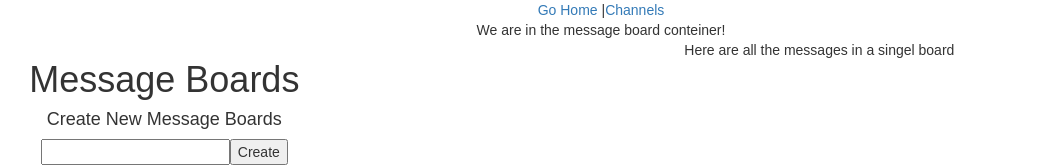
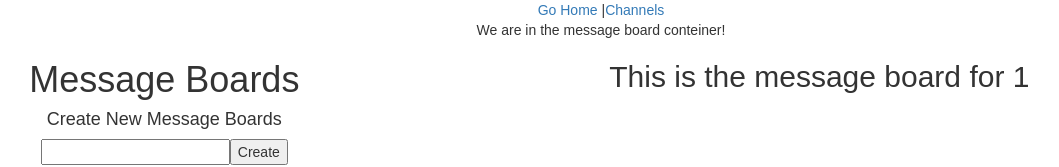
Before and after one commit to aturkewi/open-message-board, a React (Create React App) app: page /channels/1 in a window 1280 px wide. Shown: the top 167 px of the page, without its empty margins (39-1098 px from the left). Built offline with nearby package versions, Linux system fonts and the light colour scheme; no server answers.

Commit message:
Update messages component to MessagesContainer

```diff
--- a/src/Routes.js
+++ b/src/Routes.js
@@ -5,7 +5,7 @@ import { Route, IndexRoute } from 'react-router'
 import App from './components/App'
 import Home from './components/Home'
 import MessageBoardContainer from './components/MessageBoardContainer'
-import Messages from './components/Messages'
+import MessagesContainer from './components/MessagesContainer'
 
 export default (
   <Route
@@ -19,7 +19,7 @@ export default (
       component={MessageBoardContainer}>
       <Route
         path="/channels/:channelName"
-        component={Messages}/>
+        component={MessagesContainer}/>
     </Route>
   </Route>
 )
--- a/src/components/MessageBoardContainer.js
+++ b/src/components/MessageBoardContainer.js
@@ -1,6 +1,6 @@
 import React from 'react';
 import MessageBoards from './MessageBoards';
-import Messages from './Messages';
+import MessagesContainer from './MessagesContainer';
 
 class MessageBoardContainer extends React.Component {
   render(){
@@ -12,7 +12,7 @@ class MessageBoardContainer extends React.Component {
             <MessageBoards />
           </div>
           <div className='col-sm-8'>
-            <Messages />
+            {this.props.children}
           </div>
         </div>
       </div>
--- a/src/components/Messages.js
+++ /dev/null
@@ -1,9 +0,0 @@
-import React from 'react';
-
-const Message = props =>(
-  <div>
-    Here are all the messages in a singel board
-  </div>
-);
-
-module.exports = Message;
--- /dev/null
+++ b/src/components/MessagesContainer.js
@@ -0,0 +1,13 @@
+import React from 'react';
+
+class MessagesContainer extends React.Component{
+  render(){
+    return(
+      <div>
+        <h2>This is the message board for {this.props.routeParams.channelName}</h2>
+      </div>
+    );
+  }
+}
+
+module.exports = MessagesContainer;
```
